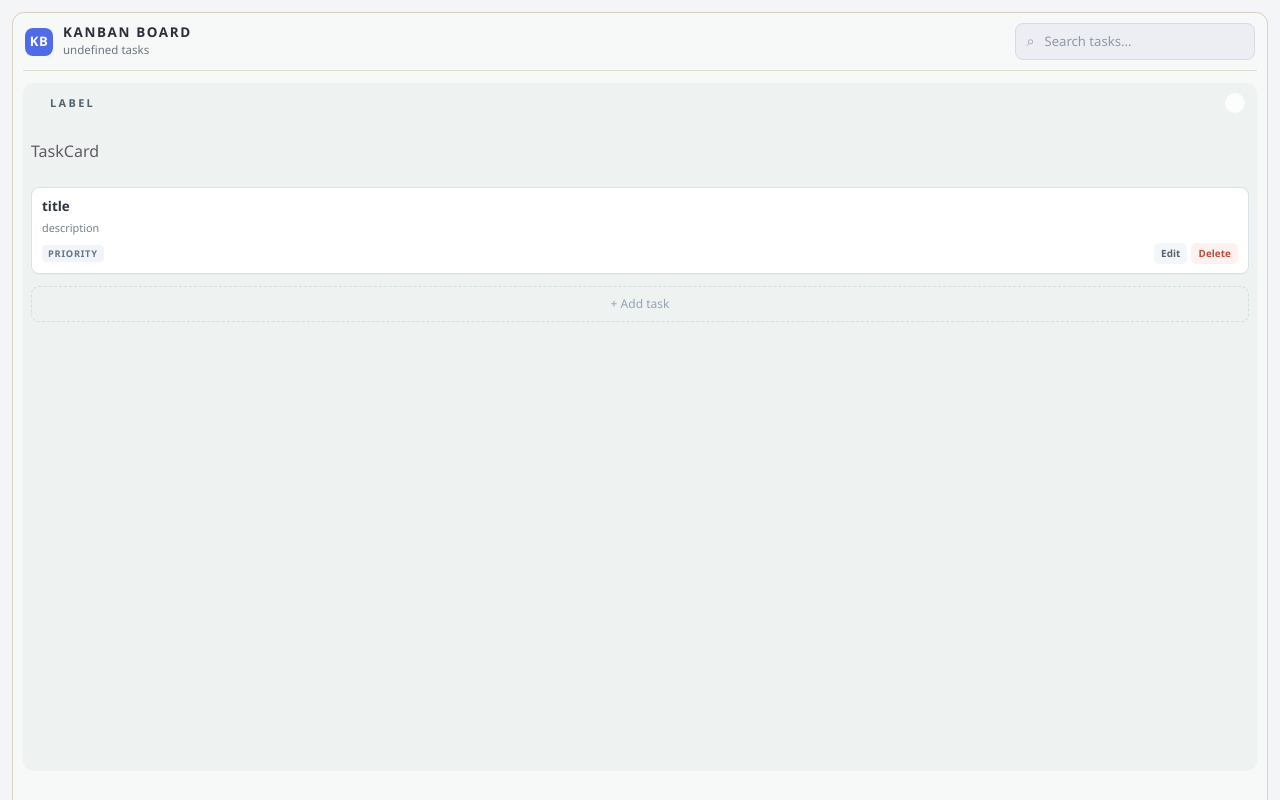
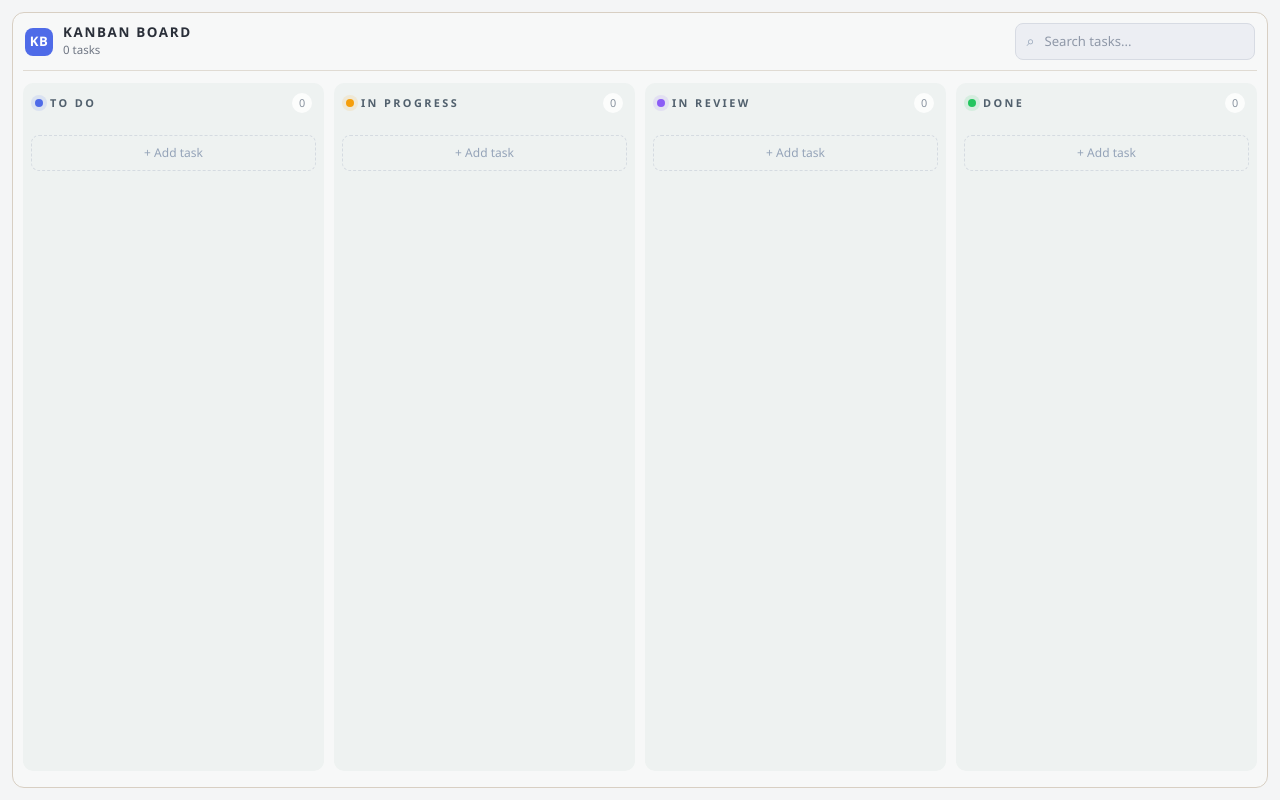
Before and after one commit to EsraaHamrawy/KanbanToDoList, a React (Vite) app: page / in a window 1280 px wide. Shown: the top 800 px of the page. Built offline with nearby package versions, Linux system fonts and the light colour scheme.

Commit message:
add feat: dynamic colum

```diff
--- a/src/components/BoardPage.jsx
+++ b/src/components/BoardPage.jsx
@@ -1,19 +1,30 @@
+import { BOARD_COLUMNS } from "./boardConstants";
+import Header from './layout/header/Header.jsx';
+import TaskColumn from './TaskColumn/TaskColumn.jsx';
+
+
 export default function BoardPage() {
-    // const boardMessage = failedColumn
-    // ? 'Could not load the board data.'
-    // : hasLoadingColumn
-    //   ? 'Loading task lists…'
-    //   : actionError
+
+
   return (
       <main className="board-page">
-              {/* {boardMessage ? ( */}
-          <div
-            className={`board-status board-status--error' }`}
+            <section className="board-frame" aria-labelledby="board-title">
+        <Header
+          searchTerm=""
+          totalTasks={0}
+          visibleTaskCount={0}
+          isSearching={false}
+          onSearchChange={() => {}}
+        />
+      <section className="board-grid" aria-label="Task columns">
+        {
+          BOARD_COLUMNS.map((column) => (
+  <TaskColumn key={column.key} column={column} onCreateTask={() => {}} onColumnDragOver={() => {}} onColumnDrop={() => {}} />
+          ))
 
-          >
-            {/* {boardMessage} */}
-          </div>
-        {/* ) : null} */}
+        }
+        </section>
+        </section>
       </main>
 
   )
--- a/src/components/TaskColumn/TaskColumn.jsx
+++ b/src/components/TaskColumn/TaskColumn.jsx
@@ -1,34 +1,12 @@
-
-import TaskCard from '../TaskCard/TaskCard'
 import './TaskColumn.css'
-// import { EmptyColumnState, ErrorColumnState, LoadingColumnState } from '../sharedStates.jsx'
 
 export default function TaskColumn({
-  column,
-  totalCount,
-  tasks,
-  isSearching,
-  visibleLimit,
-  isLoading,
-  isError,
+  column={},
   isDropTarget,
-  hasMoreTasks,
-  remainingCount,
-  onLoadMore,
-  onCreateTask,
-  onEditTask,
-  onDeleteTask,
-  onColumnDragOver,
-  onColumnDrop,
-  onTaskDragStart,
-  onTaskDragEnd,
-  onTaskDragOver,
-  onTaskDrop,
-  draggingTaskId,
-  dropTaskId,
+  onCreateTask = () => {},
+  onColumnDragOver = () => {},
+  onColumnDrop = () => {},
 }) {
-  // const renderedTasks = isSearching ? tasks : tasks.slice(0, visibleLimit)
-
   return (
     <article
       className={`board-column${isDropTarget ? ' board-column--drop-target' : ''}`}
@@ -39,54 +17,15 @@ export default function TaskColumn({
         <div className="board-column__title-wrap">
           <span
             className="board-column__dot"
-            // style={{ '--column-accent': column.accent }}
+            style={{ '--column-accent': column.accent }}
             aria-hidden="true"
           />
-          <h2>
-            {/* {column.label} */}
-            label
-            </h2>
+          <h2>{column.label}</h2>
         </div>
-        <span className="board-column__count">{totalCount}</span>
+        <span className="board-column__count">0</span>
       </header>
 
-      {isLoading ? (
-        <p>LoadingColumnState</p>
-        // <LoadingColumnState />
-      ) : isError ? (
-        <p>ErrorColumnState</p>
-        // <ErrorColumnState label={column.label} />
-      ) :
-      //  renderedTasks.length > 0 ? (
-        <div className="board-column__cards">
-          <p>TaskCard</p>
-          <TaskCard />
-          {/* {renderedTasks.map((task) => (
-            <TaskCard
-              key={task.id}
-              task={task}
-              onEdit={onEditTask}
-              onDelete={onDeleteTask}
-              onDragStart={onTaskDragStart}
-              onDragEnd={onTaskDragEnd}
-              onDragOver={onTaskDragOver}
-              onDrop={onTaskDrop}
-              isDragging={draggingTaskId === task.id}
-              isDropTarget={dropTaskId === task.id}
-            />
-          ))} */}
-        </div>
-      // ) : (
-      //   <p>EmptyColumnState</p>
-      //   // <EmptyColumnState label={column.label} isSearching={isSearching} />
-      // )
-      }
-
-      {hasMoreTasks ? (
-        <button className="board-column__load-more" type="button" onClick={() => onLoadMore(column.key)}>
-          Load more ({remainingCount})
-        </button>
-      ) : null}
+      <div className="board-column__cards" />
 
       <button className="board-column__add" type="button" onClick={() => onCreateTask(column.key)}>
         + Add task
--- a/src/components/boardConstants.js
+++ b/src/components/boardConstants.js
@@ -1,9 +1,9 @@
-// export const COLUMN_DEFS = [
-//   { key: 'backlog', label: 'To Do', accent: '#4f6be8' },
-//   { key: 'in_progress', label: 'In Progress', accent: '#f59e0b' },
-//   { key: 'review', label: 'In Review', accent: '#8b5cf6' },
-//   { key: 'done', label: 'Done', accent: '#22c55e' },
-// ]
+export const BOARD_COLUMNS = [
+  { key: 'backlog', label: 'To Do', accent: '#4f6be8' },
+  { key: 'in_progress', label: 'In Progress', accent: '#f59e0b' },
+  { key: 'review', label: 'In Review', accent: '#8b5cf6' },
+  { key: 'done', label: 'Done', accent: '#22c55e' },
+]
 
 // export const INITIAL_VISIBLE_COUNTS = {
 //   backlog: 3,
--- a/src/components/layout/mainLayout/mainLayout.jsx
+++ b/src/components/layout/mainLayout/mainLayout.jsx
@@ -1,20 +1,6 @@
-import React from 'react'
-import { Outlet } from "react-router-dom";
-import "./mainLayout.css";
-import Header from '../header/Header.jsx';
-import TaskColumn from '../../TaskColumn/TaskColumn.jsx';
-function MainLayout() {
-  return (
-    <div>
-      <main  className="board-page">
-      <section className="board-frame" aria-labelledby="board-title">
-        <Header />
-        <TaskColumn />
-          <Outlet />
-      </section>
-      </main>
-    </div>
-  )
+import { Outlet } from 'react-router-dom'
+import './mainLayout.css'
+
+export default function MainLayout() {
+  return <Outlet />
 }
-
-export default MainLayout
```
